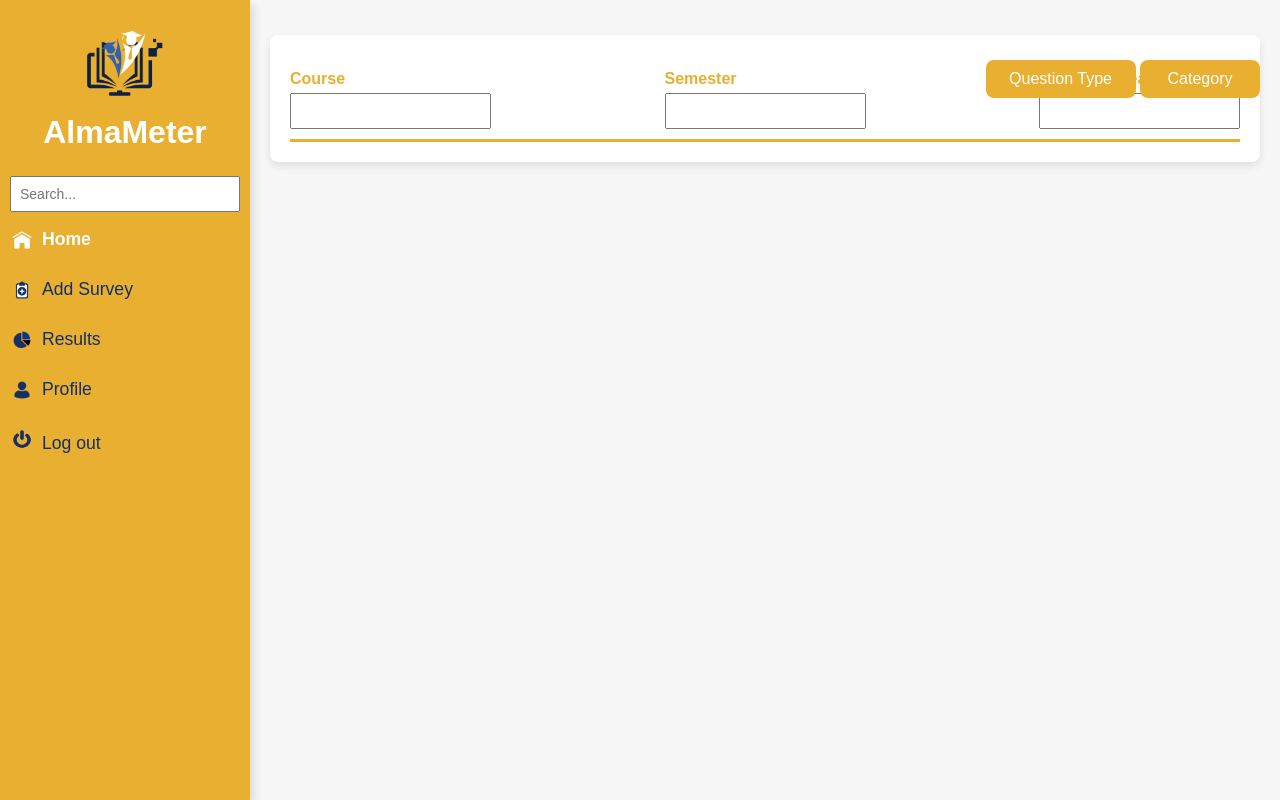
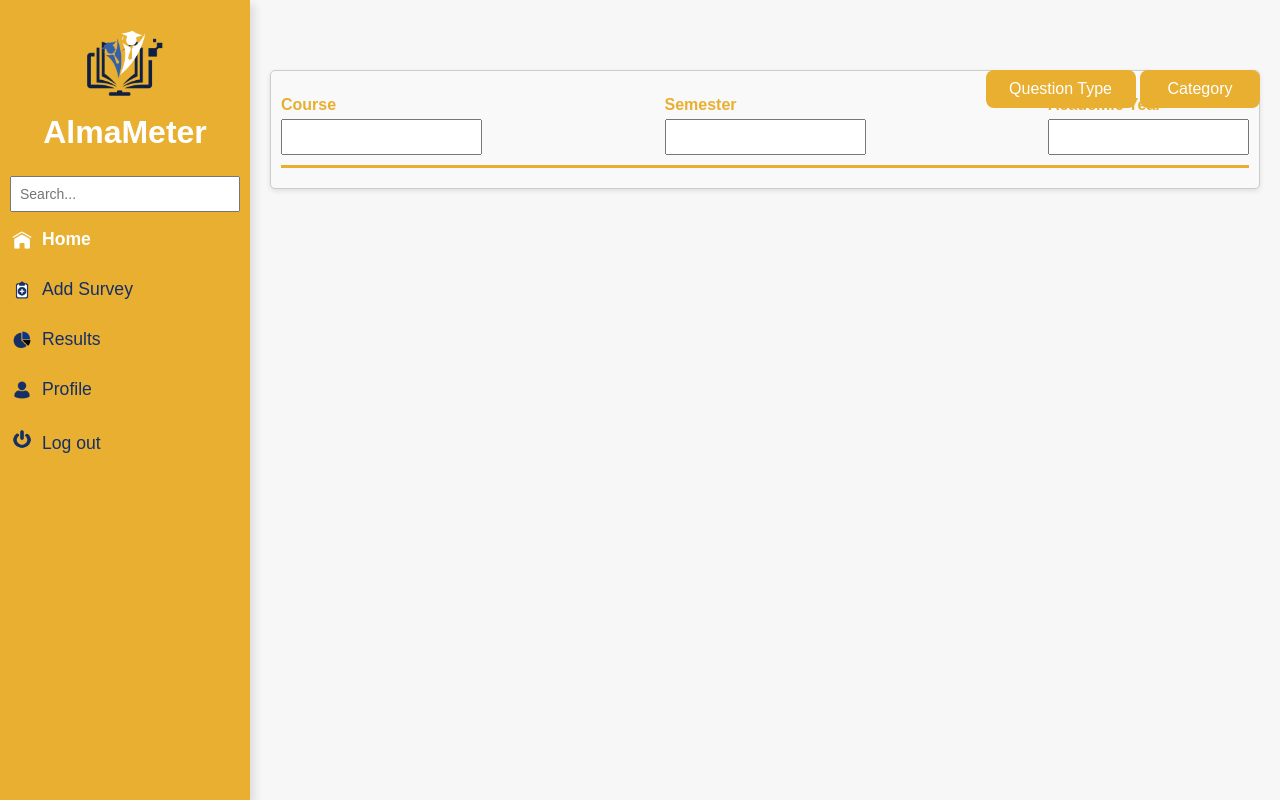
Before and after one commit to Krishianne/DOMinators-Final-Project, a PHP site: page /html/viewsurvey.html in a window 1280 px wide. Run offline with PHP 8.4, Linux system fonts and the light colour scheme.

Commit message:
filtering fixed

```diff
--- a/admin/views/css/editsurvey.css
+++ b/admin/views/css/editsurvey.css
@@ -565,7 +565,7 @@
 
 .filter-container {
     position: absolute;
-    top: 60px;
+    top: 70px;
     right: 20px;
     gap: 20px;
 }
@@ -642,3 +642,6 @@
 .dropdown-menu {
     animation: fadeIn 0.5s ease;
 }
+#surveyTitle {
+    margin-bottom: 50px;
+}
--- a/admin/views/css/viewsurvey.css
+++ b/admin/views/css/viewsurvey.css
@@ -319,6 +319,10 @@
 }
 
 .question-container {
+    display: flex; /* Use flexbox for alignment */
+    flex-direction: column; /* Keep them stacked vertically */
+    gap: 10px; /* Maintain spacing between items */
+    align-items: stretch; /* Ensure elements stretch to full width */
     color: black;
     background: white;
     border-radius: 8px;
@@ -506,7 +510,7 @@
     margin: 0;
 }
 
-.question-list-container {
+.question-container {
         border: 1px solid #ccc;
         padding: 10px;
         margin: 10px 0;
@@ -515,11 +519,8 @@
         box-shadow: 0 2px 5px rgba(0, 0, 0, 0.1);
 }
 
-.question-list-container p strong{
-    color: #E8AF30;
-}
 
-.question-list-container p {
+.question-container p {
         margin: 5px 0;
         font-size: 14px;
         color: #333;
@@ -528,9 +529,9 @@
         display: none;
     }
 .filter-container {
-    position: absolute; /* Position it relative to the nearest positioned parent */
-    top: 60px; /* Adjust as needed to position below the title */
-    right: 20px; /* Adjust for horizontal alignment */
+    position:absolute;
+    top: 70px;
+    right: 20px;
     gap: 20px;
 }
 
@@ -589,7 +590,7 @@
 }
 
 .filter-dropdown:hover .dropdown-menu {
-    display: block;
+    display:block;
 }
 
 @keyframes fadeIn {
@@ -606,3 +607,10 @@
 .dropdown-menu {
     animation: fadeIn 0.5s ease;
 }
+#surveyTitle {
+    margin-bottom: 50px;
+}
+.essay-part {
+    width: 100%; /* Ensure it takes full container width */
+    min-height: 50px; /* Optional: maintain a minimum height */
+}
--- a/admin/views/js/filterquestions.js
+++ b/admin/views/js/filterquestions.js
@@ -39,7 +39,7 @@
             const categoryMatch = selectedCategory === "all" || questionCategory === selectedCategory;
 
             if (typeMatch && categoryMatch) {
-                question.style.display = "block";
+                question.style.display = "flex";
             } else {
                 question.style.display = "none";
             }
--- a/admin/views/js/viewfilter.js
+++ b/admin/views/js/viewfilter.js
@@ -74,7 +74,7 @@
             const typeMatch = selectedType === "all" || questionType === selectedType;
             const categoryMatch = selectedCategory === "all" || questionCategory === selectedCategory;
 
-            question.style.display = typeMatch && categoryMatch ? "block" : "none";
+            question.style.display = typeMatch && categoryMatch ? "flex" : "none";
         });
     }
 
```
